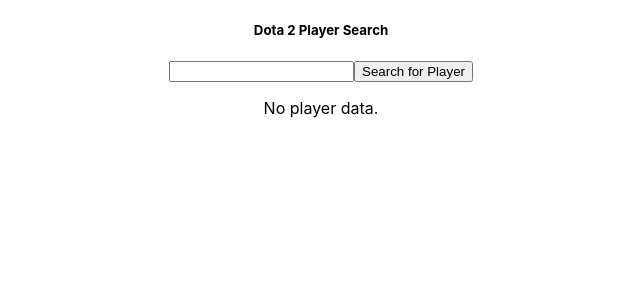
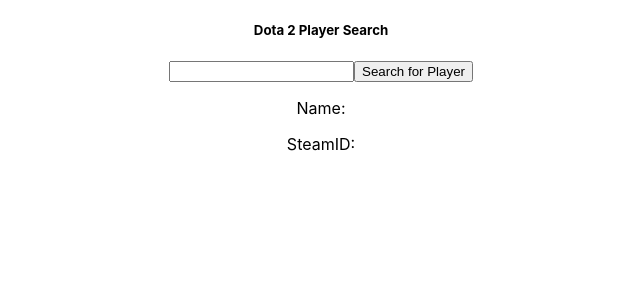
Before and after one commit to pidgeonforlife/DotaSearch, a React (Create React App) app in the folder my-app/: page / in a window 1280 px wide. Shown: the top 300 px of the page, without its empty margins (319-959 px from the left). Built offline with nearby package versions, Linux system fonts and the light colour scheme.

Commit message:
Implemented search function with API

```diff
--- a/my-app/src/App.js
+++ b/my-app/src/App.js
@@ -5,7 +5,12 @@
 
 function App() {
   const [searchText, setSearchText] = useState("");
-  const [playerData, setPlayerData] = useState({});
+  const [playerData, setPlayerData] = useState({
+    player_id: "",
+    name: "",
+    img: "",
+    steamid: "",
+  });
   const API_KEY = "212d088e-95ed-45a9-a37f-14e4ad6bdb29";
 
   function searchForPlayer(event) {
@@ -14,11 +19,16 @@
     //Handle the API call
     axios.get(APICallString).then(function (response) {
     //Success
-      setPlayerData(response.data);
+      setPlayerData({
+        player_id: searchText,
+        name: response.data.profile.personaname,
+        steamid: response.data.profile.steamid,
+        img: response.data.profile.avatar,
+      });
+      console.log(response);
     }).catch(function (error) {
     //Error
       console.log(error);
-    console.log(error);
     });
   }
 
@@ -30,7 +40,13 @@
         <input type='text' onChange={e => setSearchText(e.target.value)}></input>
         <button onClick={e => searchForPlayer(e)}>Search for Player</button>
       </div>
-      {JSON.stringify(playerData) != '{}' ? <><p>We have player data.</p></>
+      {JSON.stringify(playerData) != '{}' ?
+      <>
+        <p>{playerData.player_id}</p>
+        <p>Name: {playerData.name}</p>
+        <p>SteamID: {playerData.steamid}</p>
+        <img src={playerData.img} />
+      </>
       :
       <><p>No player data.</p></>
       }
```
